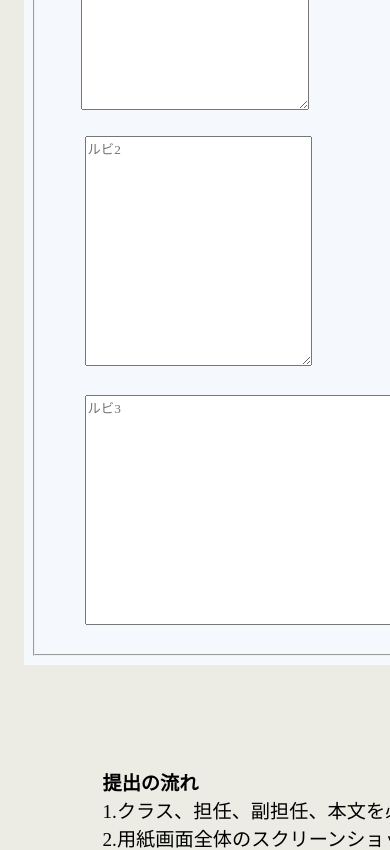
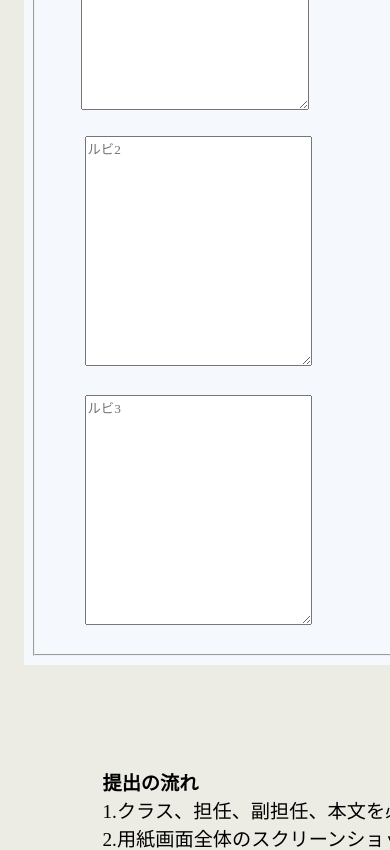
Before and after one commit to shiratsumu/seirei.github.io, a plain HTML site: page index.html in a window 390 px wide. Shown: the part 1613-2463 px from the top of the page. Drawn offline with Linux system fonts and the light colour scheme.

Commit message:
Update style.css

```diff
--- a/style.css
+++ b/style.css
@@ -194,7 +194,7 @@ color:rgb(14, 15, 15);}
     bottom:0%;
     background-color: white;
 }
-#mini_area,#mini_area2,#main_area1,#main_area2,#main_area3{
+#mini_area,#mini_area2, #mini_area3, #main_area1,#main_area2,#main_area3{
     width: 38%;
 }
 
@@ -254,7 +254,7 @@ color:rgb(14, 15, 15);}
     margin-bottom: 50%;
     width: 690px;
 }
-#mini_area,#mini_area2,#main_area1,#main_area2,#main_area3{
+#mini_area,#mini_area2, #mini_area3,#main_area1,#main_area2,#main_area3{
     width: 33%;
 }
 #mini{
```
